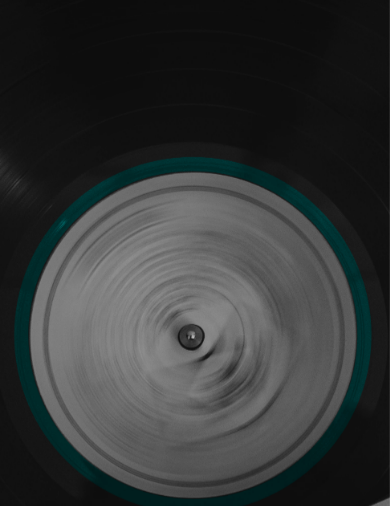
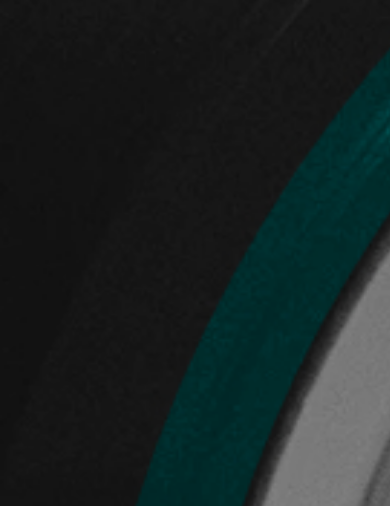
Before and after one commit to Elresmusic/elres-portfolio, a website: page public/index.html in a window 390 px wide. Shown: the part 74-580 px from the top of the page. Drawn offline with nearby package versions, Linux system fonts and the light colour scheme.

Commit message:
phone crop

```diff
--- a/public/index.css
+++ b/public/index.css
@@ -181,18 +181,16 @@ section .title::after{
 
 /* home section styling */
 
-#background_wrap {
+.background_wrap{
     z-index: -1;
     position: fixed;
-    top: 0;
-    left: 0;
-    height: 100%;
-    width: 100%;
-    background-size: 100%;
+    height: 2103px;
+    width: 2756px;
+    background-size: 288.31%;
     background-image: url("img/header.jpg");
     background-attachment: fixed;
-    background-position: center;
-    background-size: cover;
+    background-repeat: no-repeat;
+    background-position: center center;
 }
 
 .home{
@@ -210,7 +208,6 @@ section .title::after{
     height: 100vh;
     color: var(--bg-white);
     min-height: 500px;
-    min-width: 380;
     background-size: cover;
     background-attachment: fixed;
     background-position: center;
--- a/public/index.html
+++ b/public/index.html
@@ -49,7 +49,7 @@
 
     <!-- home section start -->
 
-    <div id="background_wrap"></div>
+    <div class="background_wrap"></div>
 
     <section class="home" id="home">
 
```
Also changed, not shown: public/index.js (+4 -4 lines).
